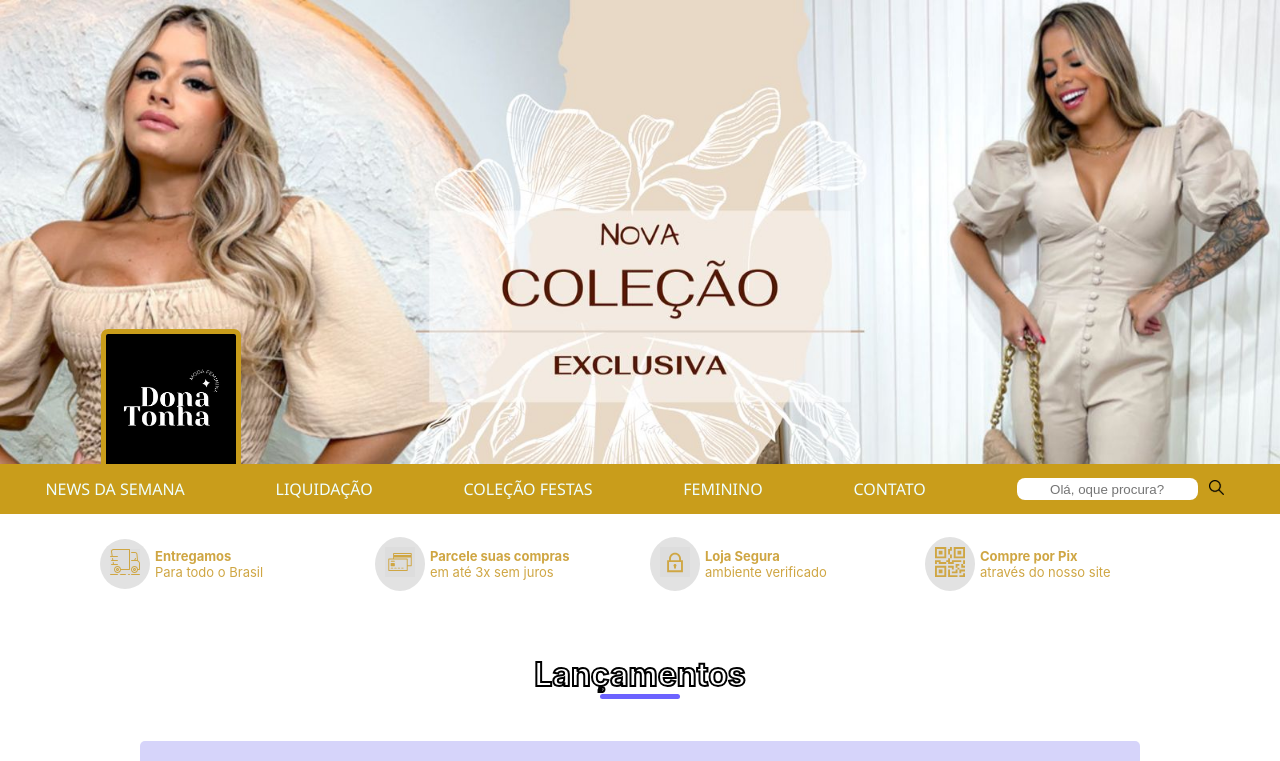
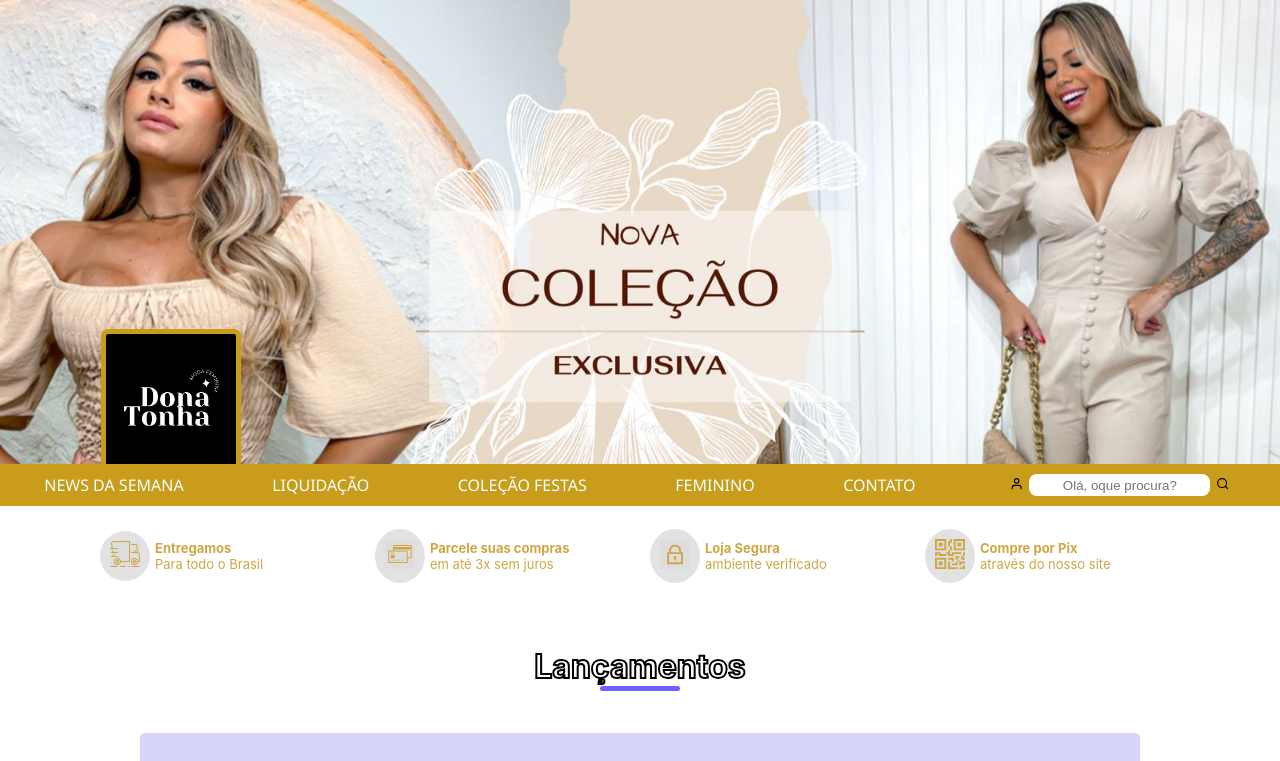
Before and after one commit to christianlessa/Project-Commerce, a React (Create React App) app: page / in a window 1280 px wide. Shown: the top 761 px of the page. Built offline with nearby package versions, Linux system fonts and the light colour scheme.

Commit message:
adiciona button perfil

```diff
--- a/src/components/Header.js
+++ b/src/components/Header.js
@@ -1,8 +1,8 @@
 import { useContext } from "react";
 import { headerImages } from "../data/imagesMock";
 import { Link } from "react-router-dom";
-import searchIcon from "../images/icons/searchIcon.svg"
 import appContext from "../context/index";
+import { FiSearch, FiUser } from "react-icons/fi";
 
 function Header() {
   const { setInputValue } = useContext(appContext);
@@ -32,6 +32,12 @@ function Header() {
         <Link to="/feminine">FEMININO</Link>
         <Link to="/contact">CONTATO</Link>
         <label htmlFor="pesquisa" for="pesquisar" className="label-input-button">
+          <button
+            type="button"
+            id="button-perfil"
+          >
+            <FiUser />
+          </button>
           <input
             type="text"
             id="pesquisa"
@@ -41,9 +47,9 @@ function Header() {
             />
           <button
             type="button"
-            id="pesquisar"
+            id="button-pesquisar"
           >
-            <img src={searchIcon} alt="iconi procurar" />
+            <FiSearch />
           </button>
         </label>
       </header>
```
